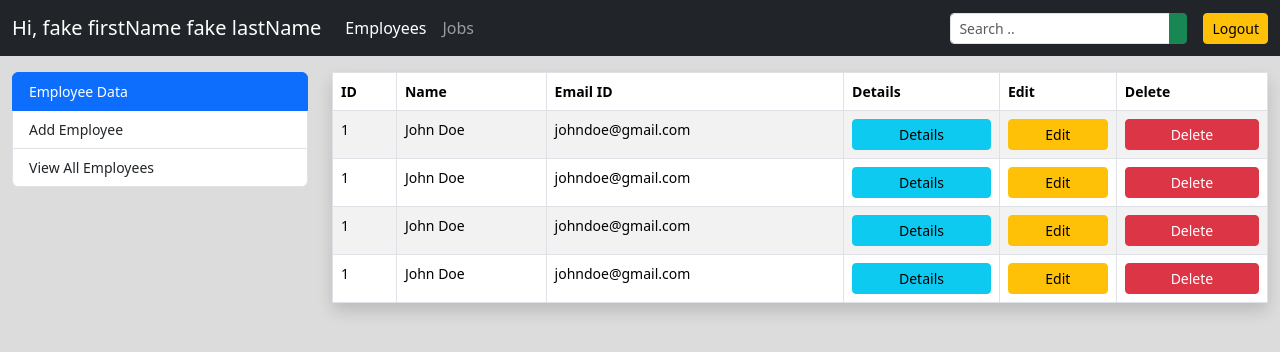
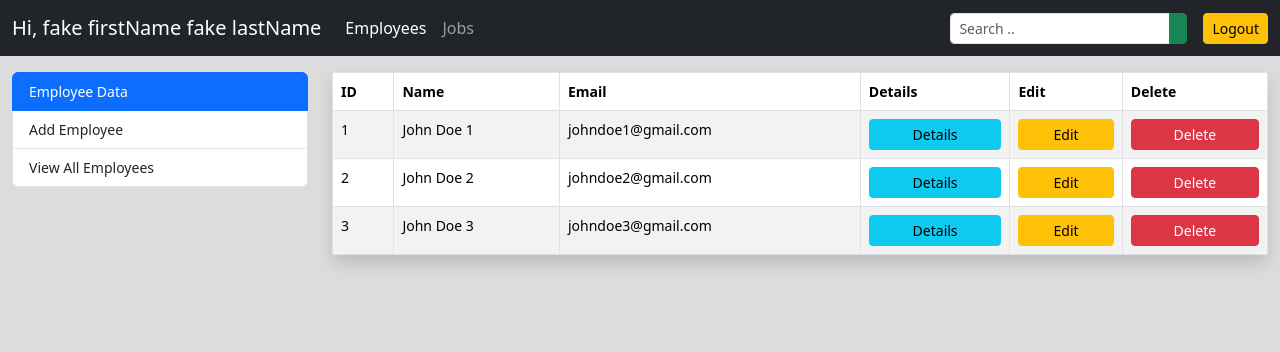
Before and after one commit to ali-moradzade/ems-site, a React (Create React App) app in the folder frontend/: page / in a window 1280 px wide. Shown: the top 352 px of the page. Built offline with nearby package versions, Linux system fonts and the light colour scheme.

Commit message:
adding employee page

```diff
--- a/frontend/src/components/Employees.tsx
+++ b/frontend/src/components/Employees.tsx
@@ -177,7 +177,7 @@ export function Employees({employees}: EmployeesProps) {
                     <tr>
                         <th>ID</th>
                         <th>Name</th>
-                        <th>Email ID</th>
+                        <th>Email</th>
                         <th>Details</th>
                         <th>Edit</th>
                         <th>Delete</th>
--- a/frontend/src/pages/EmployeeListPage.tsx
+++ b/frontend/src/pages/EmployeeListPage.tsx
@@ -1,6 +1,34 @@
 import {Navbar} from "../components/Navbar";
+import {Employees} from "../components/Employees";
 
 export function EmployeeListPage() {
+    const employees = [
+        {
+            id: '1',
+            name: 'John Doe 1',
+            email: 'johndoe1@gmail.com',
+            phone: '+919876543210',
+            job: 'Graphic Designer',
+            date: '12/09/2022',
+        },
+        {
+            id: '2',
+            name: 'John Doe 2',
+            email: 'johndoe2@gmail.com',
+            phone: '+919876543211',
+            job: 'Web Designer',
+            date: '11/09/2022',
+        },
+        {
+            id: '3',
+            name: 'John Doe 3',
+            email: 'johndoe3@gmail.com',
+            phone: '+919876543212',
+            job: 'Web Developer',
+            date: '10/09/2022',
+        },
+    ];
+
     return (
         <div>
             <Navbar activeLink={'/employees'}/>
@@ -11,66 +39,17 @@ export function EmployeeListPage() {
                     <div className="col-lg-3 col-md-3">
                         <div className="list-group card-border small">
                             <div className="list-group-item active">Employee Data</div>
-                            <a href="#" className="list-group-item" data-bs-toggle="modal"
+                            <a href="#" className="list-group-item list-group-item-action" data-bs-toggle="modal"
                                data-bs-target="#add_employee">
                                 Add Employee
                             </a>
-                            <a href="#" className="list-group-item">View All Employees</a>
+                            <a href="#" className="list-group-item list-group-item-action">
+                                View All Employees
+                            </a>
                         </div>
                     </div>
                     <div className="col-lg-9 col-md-9">
-                        <table className="table table-striped table-hover bg-light table-bordered rounded shadow small">
-                            <thead>
-                                <tr>
-                                    <th>ID</th>
-                                    <th>Name</th>
-                                    <th>Email ID</th>
-                                    <th>Details</th>
-                                    <th>Edit</th>
-                                    <th>Delete</th>
-                                </tr>
-                            </thead>
-                            <tbody>
-                                <tr>
-                                    <td>1</td>
-                                    <td>John Doe</td>
-                                    <td>johndoe@gmail.com</td>
-                                    <td><a href="#" data-bs-toggle="modal" data-bs-target="#employee_details1"
-                                           className="btn btn-info btn-sm w-100">Details</a></td>
-                                    <td><a href="#" data-bs-toggle="modal" data-bs-target="#edit_employee1"
-                                           className="btn btn-warning btn-sm w-100">Edit</a></td>
-                                    <td><a href="#" data-bs-toggle="modal" data-bs-target="#delete_employee1"
-                                           className="btn btn-danger btn-sm w-100">Delete</a></td>
-                                </tr>
-                                <tr>
-                                    <td>1</td>
-                                    <td>John Doe</td>
-                                    <td>johndoe@gmail.com</td>
-                                    <td><a href="#" data-bs-toggle="modal" data-bs-target="#employee_details"
-                                           className="btn btn-info btn-sm w-100">Details</a></td>
-                                    <td><a href="#" className="btn btn-warning btn-sm w-100">Edit</a></td>
-                                    <td><a href="#" className="btn btn-danger btn-sm w-100">Delete</a></td>
-                                </tr>
-                                <tr>
-                                    <td>1</td>
-                                    <td>John Doe</td>
-                                    <td>johndoe@gmail.com</td>
-                                    <td><a href="#" data-bs-toggle="modal" data-bs-target="#employee_details"
-                                           className="btn btn-info btn-sm w-100">Details</a></td>
-                                    <td><a href="#" className="btn btn-warning btn-sm w-100">Edit</a></td>
-                                    <td><a href="#" className="btn btn-danger btn-sm w-100">Delete</a></td>
-                                </tr>
-                                <tr>
-                                    <td>1</td>
-                                    <td>John Doe</td>
-                                    <td>johndoe@gmail.com</td>
-                                    <td><a href="#" data-bs-toggle="modal" data-bs-target="#employee_details"
-                                           className="btn btn-info btn-sm w-100">Details</a></td>
-                                    <td><a href="#" className="btn btn-warning btn-sm w-100">Edit</a></td>
-                                    <td><a href="#" className="btn btn-danger btn-sm w-100">Delete</a></td>
-                                </tr>
-                            </tbody>
-                        </table>
+                        <Employees employees={employees}/>
                     </div>
                 </div>
             </div>
@@ -121,118 +100,6 @@ export function EmployeeListPage() {
                     </div>
                 </div>
             </div>
-
-            {/* Employee Details Modal */}
-            <div className="modal fade" id="employee_details1" tabIndex={-1} aria-labelledby="employee_details1"
-                 aria-hidden="true">
-                <div className="modal-dialog">
-                    <div className="modal-content">
-                        <div className="modal-header">
-                            <h1 className="modal-title fs-5" id="exampleModalLabel2">Employee Details</h1>
-                            <button type="button" className="btn-close" data-bs-dismiss="modal"
-                                    aria-label="Close"></button>
-                        </div>
-                        <div className="modal-body">
-                            <table className="table table-striped table-bordered table-hover">
-                                <tr>
-                                    <th>ID</th>
-                                    <td>1</td>
-                                </tr>
-                                <tr>
-                                    <th>Joining Date</th>
-                                    <td>29 July 2020</td>
-                                </tr>
-                                <tr>
-                                    <th>Name</th>
-                                    <td>John Doe</td>
-                                </tr>
-                                <tr>
-                                    <th>Email</th>
-                                    <td>johndoe@gmail.com</td>
-                                </tr>
-                                <tr>
-                                    <th>Phone</th>
-                                    <td>+919876543210</td>
-                                </tr>
-                                <tr>
-                                    <th>Job</th>
-                                    <td>Graphic Designer</td>
-                                </tr>
-                            </table>
-                        </div>
-                    </div>
-                </div>
-            </div>
-
-            {/* Edit Employee Modal */}
-            <div className="modal fade" id="edit_employee1" tabIndex={-1} aria-labelledby="edit_employee1"
-                 aria-hidden="true">
-                <div className="modal-dialog">
-                    <div className="modal-content">
-                        <div className="modal-header">
-                            <h1 className="modal-title fs-5" id="exampleModalLabel3">Edit Employee Details</h1>
-                            <button type="button" className="btn-close" data-bs-dismiss="modal"
-                                    aria-label="Close"></button>
-                        </div>
-                        <div className="modal-body">
-                            <form>
-                                <div className="mb-3">
-                                    <input type="text" className="form-control form-control-sm" value="12/08/2020"
-                                           required/>
-                                </div>
-                                <div className="mb-3">
-                                    <input type="text" className="form-control form-control-sm"
-                                           placeholder="Employee Name"
-                                           value="John Doe" required/>
-                                </div>
-                                <div className="mb-3">
-                                    <input type="email" className="form-control form-control-sm"
-                                           placeholder="Employee Email"
-                                           value="johndoe@gmail.com" required/>
-                                </div>
-                                <div className="mb-3">
-                                    <input type="tel" className="form-control form-control-sm"
-                                           placeholder="Employee Phone Number" value="+919876543210"
-                                           required/>
-                                </div>
-                                <div className="mb-3">
-                                    <input type="text" className="form-control form-control-sm" placeholder="Job"
-                                           value="Graphic Designer" required/>
-                                </div>
-                                <div className="mb-3">
-                                    <button type="submit" className="btn btn-sm btn-success w-100">Add New Employee
-                                    </button>
-                                </div>
-                            </form>
-                        </div>
-                    </div>
-                </div>
-            </div>
-
-            {/* Delete Employee Modal */}
-            <div className="modal fade" id="delete_employee1" tabIndex={-1} aria-labelledby="delete_employee1"
-                 aria-hidden="true">
-                <div className="modal-dialog">
-                    <div className="modal-content">
-                        <div className="modal-header">
-                            <h1 className="modal-title fs-5" id="exampleModalLabel4">Delete Employee Confirmation</h1>
-                            <button type="button" className="btn-close" data-bs-dismiss="modal"
-                                    aria-label="Close"></button>
-                        </div>
-                        <div className="modal-body">
-                            <form>
-                                <div className="mb-3">
-                                    <p>Are you sure you want to delete <span className="fw-bold">"John Doe"</span>? </p>
-                                </div>
-                                <div className="mb-3 float-end">
-                                    <button className="btn btn-danger btn-sm">Delete</button>
-                                    <button className="btn btn-secondary btn-sm ms-2">Cancel</button>
-                                </div>
-                            </form>
-                        </div>
-                    </div>
-                </div>
-            </div>
         </div>
     );
 }
```
